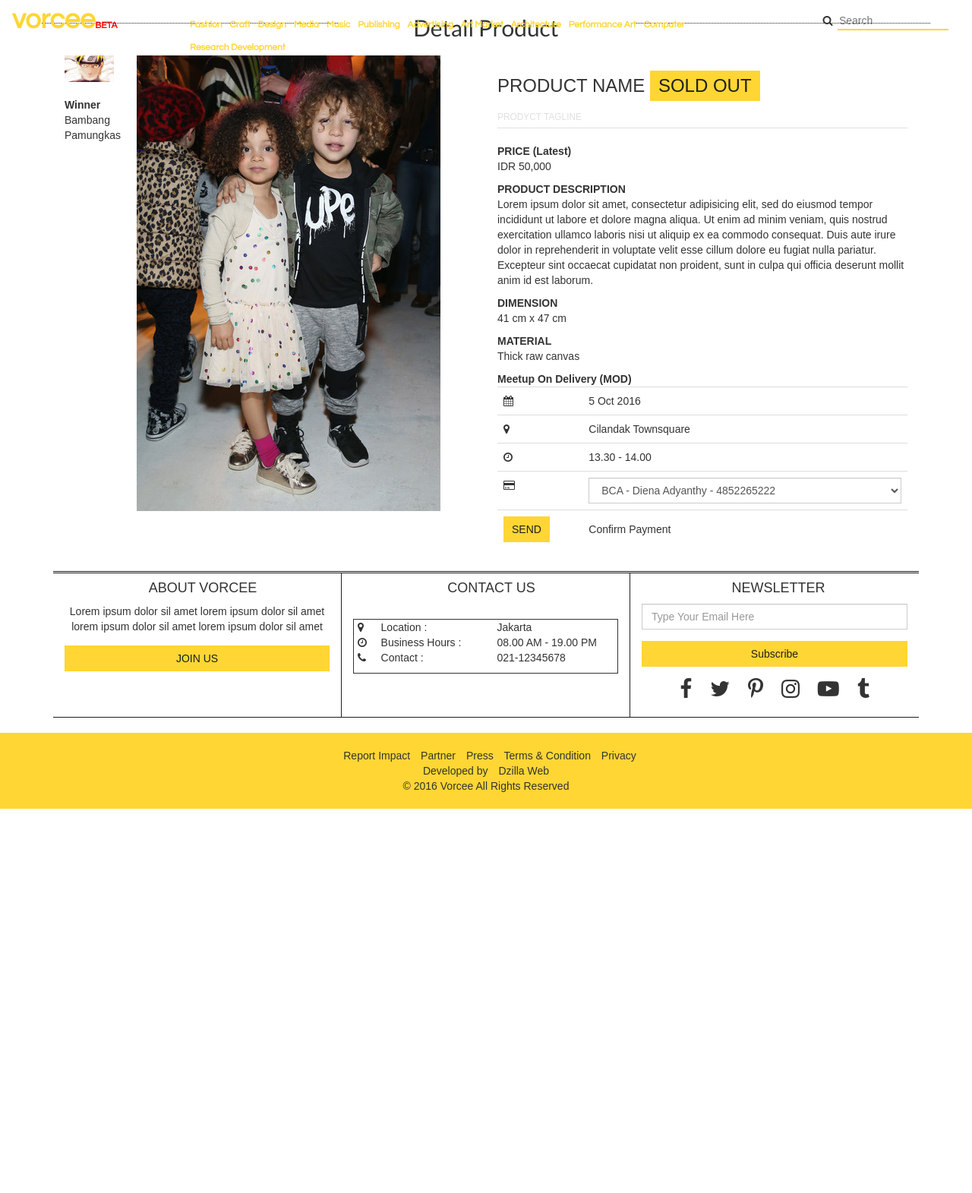
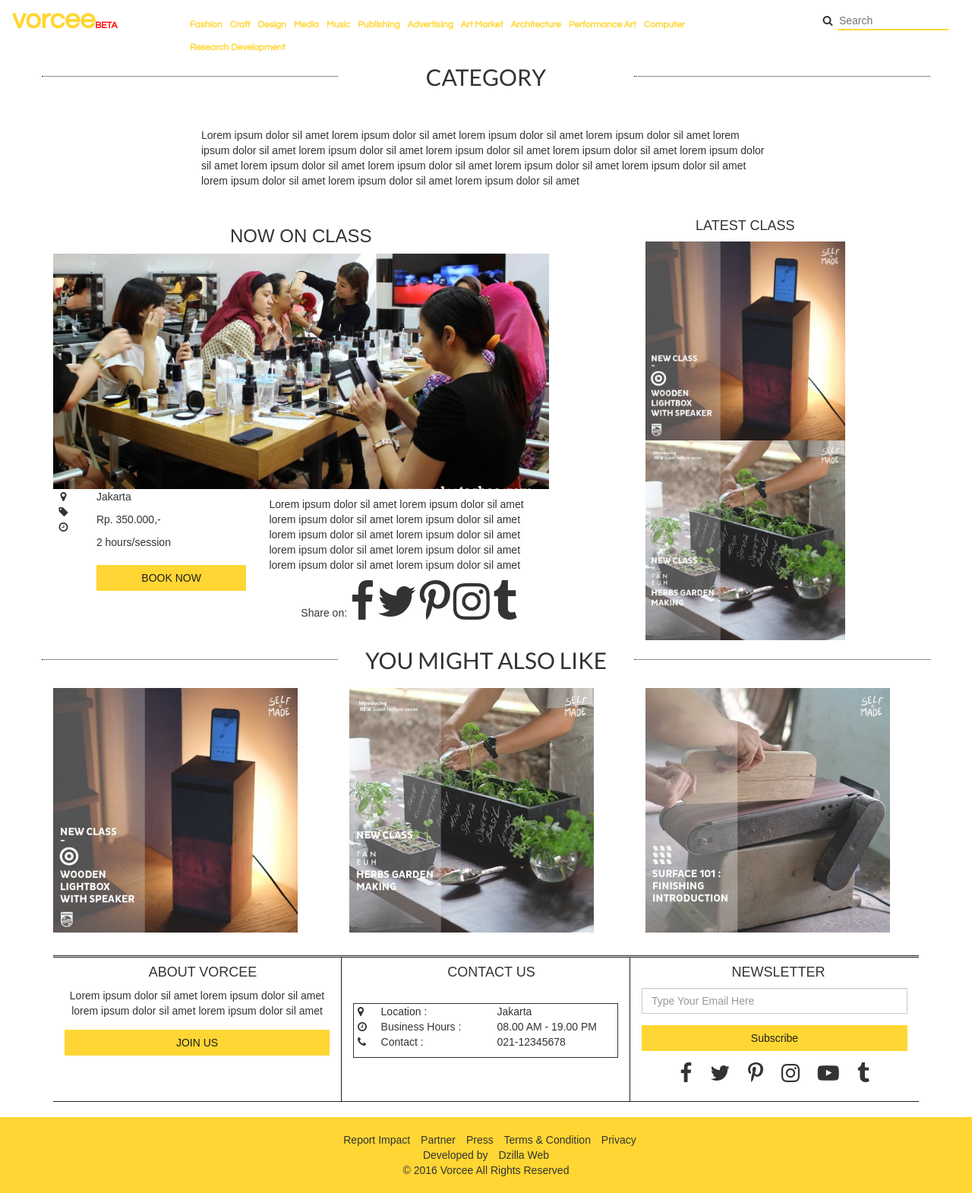
Before and after one commit to Irwin99/vorceebaru, a CodeIgniter app: page /page/view-product in a window 1280 px wide. Shown: the whole page at 76% size. Before the commit the page ends 1065 px from the top, so only its background shows below. Run offline with CodeIgniter, Linux system fonts and the light colour scheme; some web fonts are replaced.

Commit message:
revisi 1.0
banyak

```diff
--- a/application/views/default/module/view_product.php
+++ b/application/views/default/module/view_product.php
@@ -1,77 +1,82 @@
 <!-- Container Product -->
-	<div class="container">
+	<div class="container" style="margin-top:70px">
 		<div id="vc-detail-product">
 			<div class="row">
 				<div class="col-md-4 vc-dotted col-xs-2 col-sm-4">
 				</div>
 				<div class="col-md-4 text-center col-xs-8 col-sm-4">
-					<h2 style="margin-top:-10px;">Detail Product</h2>
+					<h2 style="margin-top:-15px;">CATEGORY</h2>
 				</div>
 				<div class="col-md-4 vc-dotted col-xs-2 col-sm-4">
 				</div>
 			</div>
-			<div class="col-xs-4 col-md-1">
-				<img src="<?php echo base_url('asset/images/naruto.jpg')?>" alt="" class="img-responsive" /><br />
-				<b>Winner</b>
-				Bambang Pamungkas
+			<div id="vc-detail-product">
+				<div class="row">
+					<div class="col-md-2"></div>
+					<div class="col-md-8">
+						<p>Lorem ipsum dolor sil amet lorem ipsum dolor sil amet lorem ipsum dolor sil amet lorem ipsum dolor sil amet lorem ipsum dolor sil amet lorem ipsum dolor sil amet lorem ipsum dolor sil amet lorem ipsum dolor sil amet lorem ipsum dolor sil amet lorem ipsum dolor sil amet lorem ipsum dolor sil amet lorem ipsum dolor sil amet lorem ipsum dolor sil amet lorem ipsum dolor sil amet lorem ipsum dolor sil amet lorem ipsum dolor sil amet</p>
+					</div>
+					<div class="col-md-2"></div>
+				</div>
 			</div>
-			<div class="col-xs-8 col-md-5" style="margin-bottom:20px;">
-				<img src="<?php echo base_url('asset/asset_default/images/product/product3.jpg')?>" alt="" class="img-responsive" /><br />
+			<div class="row vc-product-box text-center">
+				<div class="col-md-7">
+					<h3>NOW ON CLASS</h3>
+					<img class="img-responsive" src="../asset/images/workshop3.jpg">
+				<div class="row vc-product-detail">
+					<div class="col-md-1 col-sm-1 col-xs-1">
+						<i class="fa fa-map-marker"></i><br/>
+						<i class="fa fa-tag"></i><br/>
+						<i class="fa fa-clock-o"></i><br/>
+					</div>
+					<div class="col-md-4 col-sm-4 col-xs-11 text-left vc-product-detail-a">
+						<p>Jakarta<br/></p>
+						<p>Rp. 350.000,-<br/></p>
+						<p>2 hours/session<br/></p>
+						<div class="form-group" style="margin-top:20px">
+							<button class="btn-tip" type="text" type="submit" style="width:100%">BOOK NOW</button>
+						</div>
+					</div>
+					<div class="col-md-7 col-sm-7 col-xs-12 vc-product-social">
+						<p class="text-left" style="margin-top:10px">Lorem ipsum dolor sil amet lorem ipsum dolor sil amet lorem ipsum dolor sil amet lorem ipsum dolor sil amet lorem ipsum dolor sil amet lorem ipsum dolor sil amet lorem ipsum dolor sil amet lorem ipsum dolor sil amet lorem ipsum dolor sil amet lorem ipsum dolor sil amet</p>
+						<span>Share on: </span>
+						<i class="fa fa-facebook fa-4x"></i>
+						<i class="fa fa-twitter fa-4x"></i>
+						<i class="fa fa-pinterest-p fa-4x"></i>
+						<i class="fa fa-instagram fa-4x"></i>
+						<i class="fa fa-tumblr fa-4x"></i>
+					</div>
+				</div>
+				</div>
+				<div class="col-md-1"></div>
+				<div class="col-md-3 vc-product-might">
+					<h4>LATEST CLASS</h4>
+						<img class="img-responsive" src="../asset/asset_default/images/produk1.jpg">
+						<img class="img-responsive" src="../asset/asset_default/images/produk2.jpg">
+					</div>
 			</div>
-			<div class="col-xs-12 col-md-6">
-				<div class="vc-detail-product-right">
-					<header>
-						<h3>PRODUCT NAME <button class="btn-tip">SOLD OUT</button></h3>
-						<small>PRODYCT TAGLINE</small>
-					</header>
-					<content>
-						<b>PRICE (Latest)</b><br />
-						<p>IDR 50,000</p>
-						<b>PRODUCT DESCRIPTION</b><br />
-						<p>Lorem ipsum dolor sit amet, consectetur adipisicing elit, sed do eiusmod
-						tempor incididunt ut labore et dolore magna aliqua. Ut enim ad minim veniam,
-						quis nostrud exercitation ullamco laboris nisi ut aliquip ex ea commodo
-						consequat. Duis aute irure dolor in reprehenderit in voluptate velit esse
-						cillum dolore eu fugiat nulla pariatur. Excepteur sint occaecat cupidatat non
-						proident, sunt in culpa qui officia deserunt mollit anim id est laborum.</p>
-						<b>DIMENSION</b><br />
-						<p>41 cm x 47 cm</p>
-						<b>MATERIAL</b><br />
-						<p>Thick raw canvas</p>
-						<b>Meetup On Delivery (MOD)</b><br />
-						<table class="table">
-							<tr>
-								<td><i class="fa fa-calendar"></i></td>
-								<td>5 Oct 2016</td>
-							</tr>
-							<tr>
-								<td><i class="fa fa-map-marker"></i></td>
-								<td>Cilandak Townsquare</td>
-							</tr>
-							<tr>
-								<td><i class="fa fa-clock-o"></i></td>
-								<td>13.30 - 14.00</td>
-							</tr>
-							<tr>
-								<td><i class="fa fa-credit-card"></i></td>
-								<td>
-									<select class="form-control" name="payment">
-										<option value="">BCA - Diena Adyanthy - 4852265222</option>
-										<option value="">BNI - Diena Adyanthy - 2552529810</option>
-									</select>
-								</td>
-							</tr>
-							<tr>
-								<td>
-									<button class="btn-tip">SEND</button>
-								</td>
-								<td style="padding-top:15px;">
-									<a href="<?php echo base_url('page/confirm-payment')?>">Confirm Payment</a>
-								</td>
-							</tr>
-						</table>
+			<div class="row" style="margin-top:25px">
+				<div class="col-md-4 vc-dotted col-xs-2 col-sm-4">
+				</div>
+				<div class="col-md-4 text-center col-xs-8 col-sm-4">
+					<h2 style="margin-top:-15px;">YOU MIGHT ALSO LIKE</h2>
+				</div>
+				<div class="col-md-4 vc-dotted col-xs-2 col-sm-4">
+				</div>
+			</div>
+			<div class="row text-center">
+				<div class="col-md-4 col-sm-12 col-xs-12 vc-product-might">
+					<img class="img-responsive" src="../asset/asset_default/images/produk1.jpg">
+				</div>
+				<div class="col-md-4 col-sm-12 col-xs-12 vc-product-might">
+					<img class="img-responsive" src="../asset/asset_default/images/produk2.jpg">
+				</div>
+				<div class="col-md-4 col-sm-12 col-xs-12 vc-product-might">
+					<img class="img-responsive" src="../asset/asset_default/images/produk3.jpg">
+				</div>
 
-					</content>
+			</div>
+
 				</div>
 			</div>
 		</div>
```
Also changed, not shown: application/views/default/module/homepage.php (+63 -57 lines), asset/asset_default/main.css (+23 -4 lines), asset/asset_default/images/workshop2.jpg (added), asset/images/workshop3.jpg (added).
